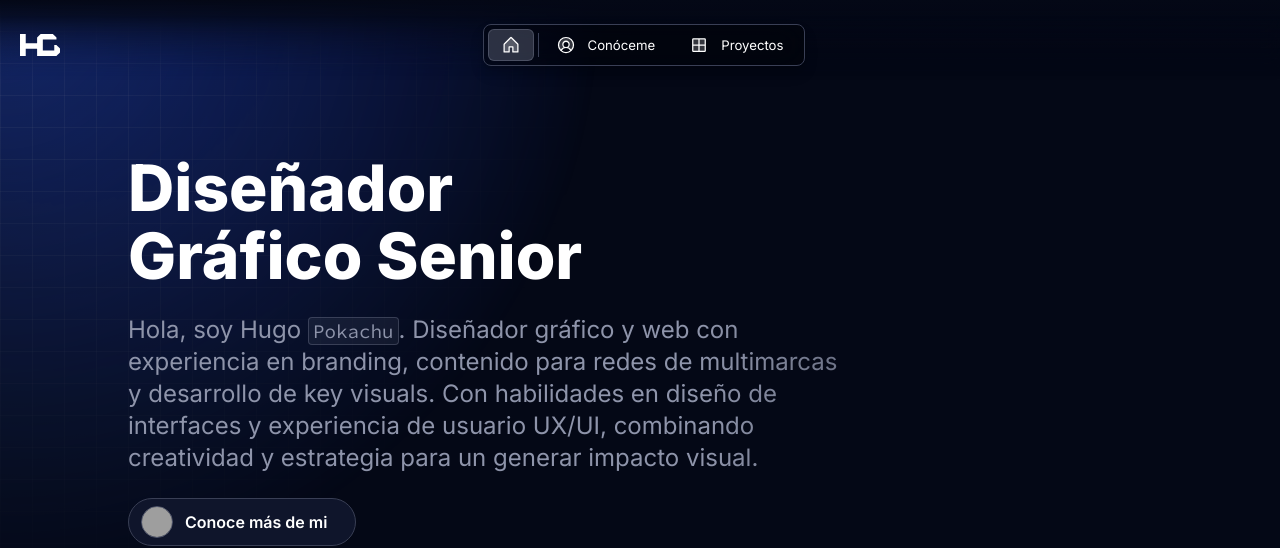
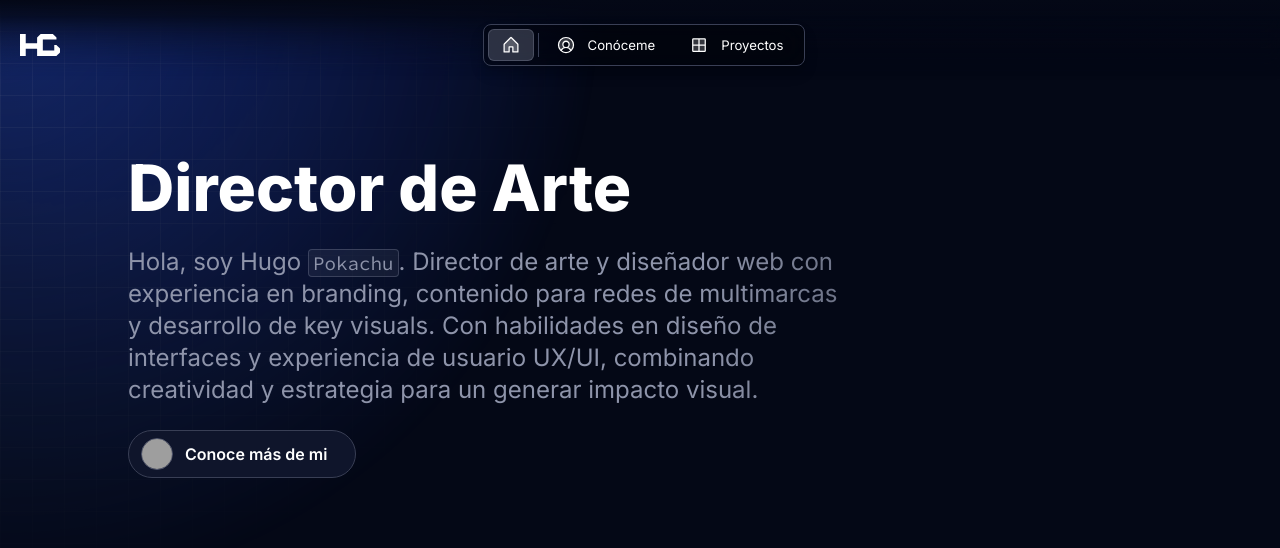
Before and after one commit to hugo97max/pokachufolio, a Next.js app: page / in a window 1280 px wide. Shown: the top 548 px of the page. Built offline with nearby package versions, Linux system fonts and the light colour scheme; grey boxes are pictures that could not be loaded.

Commit message:
Update awards and art director copy

```diff
--- a/src/app/resources/content.js
+++ b/src/app/resources/content.js
@@ -6,7 +6,7 @@ const person = {
   get name() {
     return `${this.firstName} ${this.lastName}`;
   },
-  role: "Diseñador Gráfico Senior | Diseñador Web UX/UI",
+  role: "Director de Arte | Diseñador Web UX/UI",
   avatar: "/images/avatar.jpg",
   location: "America/Guayaquil", // Expecting the IANA time zone identifier, e.g., 'Europe/Vienna'
   languages: ["Español", "Ingles"], // optional: Leave the array empty if you don't want to display languages
@@ -47,10 +47,10 @@ const home = {
   label: "Home",
   title: `${person.name} - Portafolio`,
   description: `Conoce más sobre mis proyectos.`,
-  headline: <>Diseñador Gráfico Senior</>,
+  headline: <>Director de Arte</>,
   subline: (
     <>
-      Hola, soy Hugo <InlineCode>Pokachu</InlineCode>. Diseñador gráfico y web con experiencia en branding, contenido para redes de multimarcas y desarrollo de key visuals. Con habilidades en diseño de interfaces y experiencia de usuario UX/UI, combinando creatividad y estrategia para un generar impacto visual.
+      Hola, soy Hugo <InlineCode>Pokachu</InlineCode>. Director de arte y diseñador web con experiencia en branding, contenido para redes de multimarcas y desarrollo de key visuals. Con habilidades en diseño de interfaces y experiencia de usuario UX/UI, combinando creatividad y estrategia para un generar impacto visual.
     </>
   ),
 };
@@ -75,7 +75,7 @@ const about = {
     title: "Introduction",
     description: (
       <>
-        Soy diseñador creativo y apasionado con experiencia en diseño gráfico, publicidad, branding, packaging, identidad corporativa, marketing digital y diseño web. Me especializo en la creación de contenido personalizado, gestión de redes sociales, producción audiovisual, programación frontend y diseño web UI/UX, siempre enfocado en ofrecer soluciones visuales funcionales y atractivas.
+        Soy director de arte creativo y apasionado con experiencia en diseño gráfico, publicidad, branding, packaging, identidad corporativa, marketing digital y diseño web. Me especializo en la creación de contenido personalizado, gestión de redes sociales, producción audiovisual, programación frontend y diseño web UI/UX, siempre enfocado en ofrecer soluciones visuales funcionales y atractivas.
       </>
     ),
   },
@@ -84,12 +84,32 @@ const about = {
     title: "Premios ganados",
     items: [
       {
-        title: "Reconocimientos destacados",
-        organization: "Premios, menciones y logros profesionales",
-        timeframe: "",
+        title: "WINA - World Independent Advertising Awards",
+        organization: "WINA Festival",
+        timeframe: "6 premios",
         description: (
           <>
-            Esta sección reunirá los premios y reconocimientos obtenidos en proyectos de diseño, branding, campañas digitales, fotografía y desarrollo web.
+            Reconocimientos obtenidos en WINA, festival internacional que destaca el trabajo de agencias y talentos creativos independientes alrededor del mundo.
+          </>
+        ),
+      },
+      {
+        title: "FePI - Festival Internacional de la Publicidad Independiente",
+        organization: "FePI",
+        timeframe: "5 premios",
+        description: (
+          <>
+            Premios obtenidos en FePI, festival dedicado a reconocer la creatividad independiente y el trabajo de agencias y profesionales indies.
+          </>
+        ),
+      },
+      {
+        title: "El Ojo de Iberoamérica",
+        organization: "Festival Internacional El Ojo de Iberoamérica",
+        timeframe: "1 shortlist",
+        description: (
+          <>
+            Selección en shortlist dentro de uno de los festivales iberoamericanos más importantes para la creatividad, la comunicación y el entretenimiento.
           </>
         ),
       },
```
